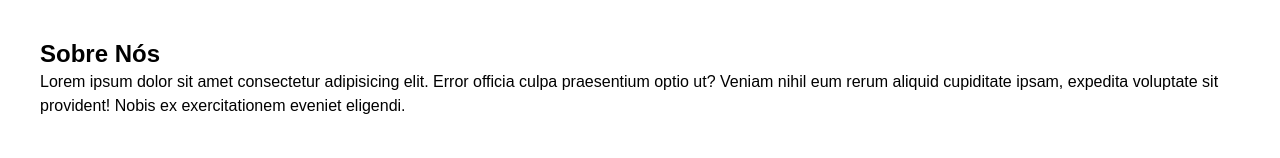
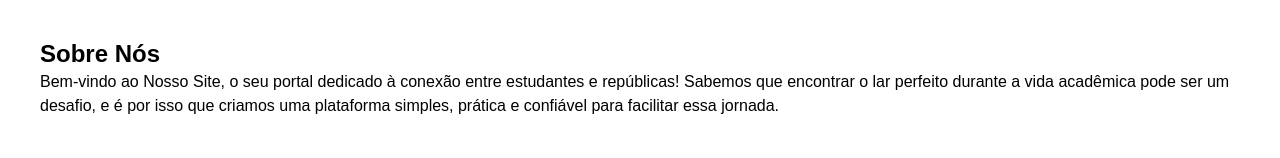
Before and after one commit to Jooaomarcelo/projeto-final-web, a Next.js app: page /home in a window 1280 px wide. Shown: the part 642-800 px from the top of the page. Built offline with nearby package versions, Linux system fonts and the light colour scheme; no server answers.

Commit message:
Added 'about us' on home page.

```diff
--- a/src/app/(pages)/home/page.jsx
+++ b/src/app/(pages)/home/page.jsx
@@ -18,9 +18,7 @@ export default function Home() {
         <div className="flex flex-col justify-center container py-4">
           <h2 className="text-black">Sobre Nós</h2>
           <p className="text-black">
-            Lorem ipsum dolor sit amet consectetur adipisicing elit. Error officia culpa praesentium optio ut? Veniam
-            nihil eum rerum aliquid cupiditate ipsam, expedita voluptate sit provident! Nobis ex exercitationem eveniet
-            eligendi.
+            Bem-vindo ao Nosso Site, o seu portal dedicado à conexão entre estudantes e repúblicas! Sabemos que encontrar o lar perfeito durante a vida acadêmica pode ser um desafio, e é por isso que criamos uma plataforma simples, prática e confiável para facilitar essa jornada.
           </p>
         </div>
       </div>
```
